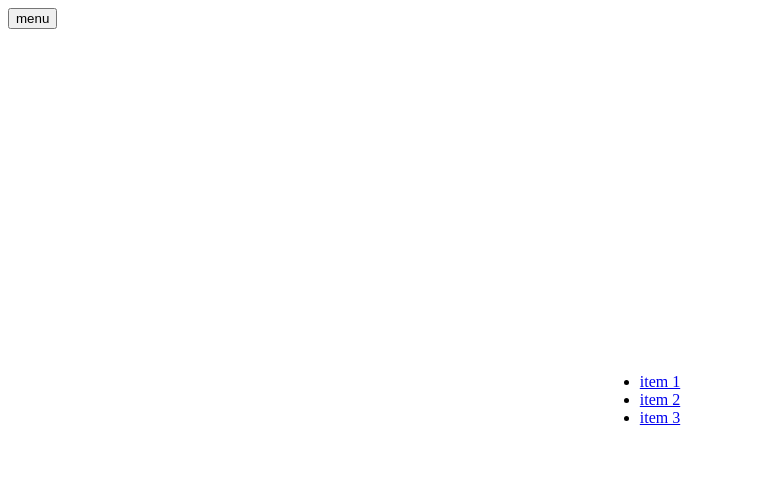
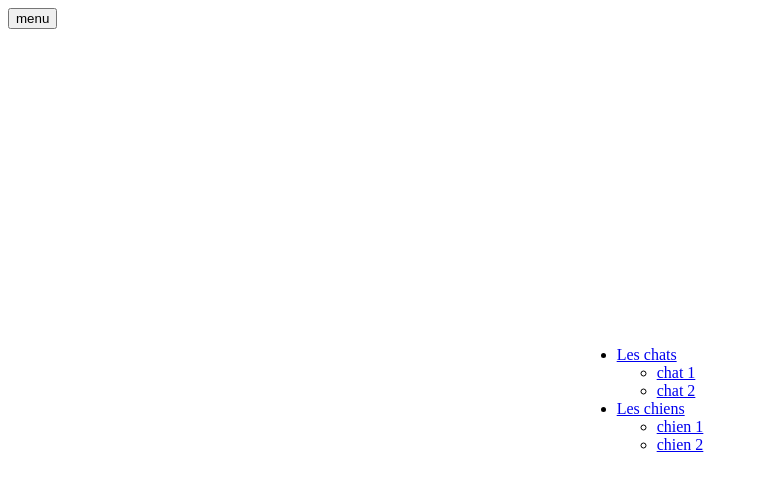
Before and after one commit to MMI-SAE-105/2022-r113-tp2-menu-alpinejs-marionmura, a website: page index.html in a window 1280 px wide. Both pictures are taken after a click on the button "menu". Shown: the whole page, without its empty margins (0-758 px from the left). Drawn offline with nearby package versions, Linux system fonts and the light colour scheme.

Commit message:
creation menu dans index

```diff
--- a/index.html
+++ b/index.html
@@ -39,9 +39,17 @@
       <nav id="mainNav" x-show="menuIsOpen" x-transition.duration.800ms
       class="menu">
         <ul>
-          <li><a href="#">item 1</a></li>
-          <li><a href="#">item 2</a></li>
-          <li><a href="#">item 3</a></li>
+          <li><a href="vats/index.html">Les chats</a>
+          <ul>
+            <li><a href="cats/chat-1.html">chat 1</a></li>
+            <li><a href="cats/chat-2.html">chat 2</a></li>
+          </ul></li>
+          <li><a href="dogs/index.html">Les chiens</a>
+            <ul>
+              <li><a href="dogs/chien-1.html">chien 1</a></li>
+              <li><a href="dogs/chien-2.html">chien 2</a></li>
+            </ul>
+          </li>
         </ul>
       </nav>
     </header>
```
